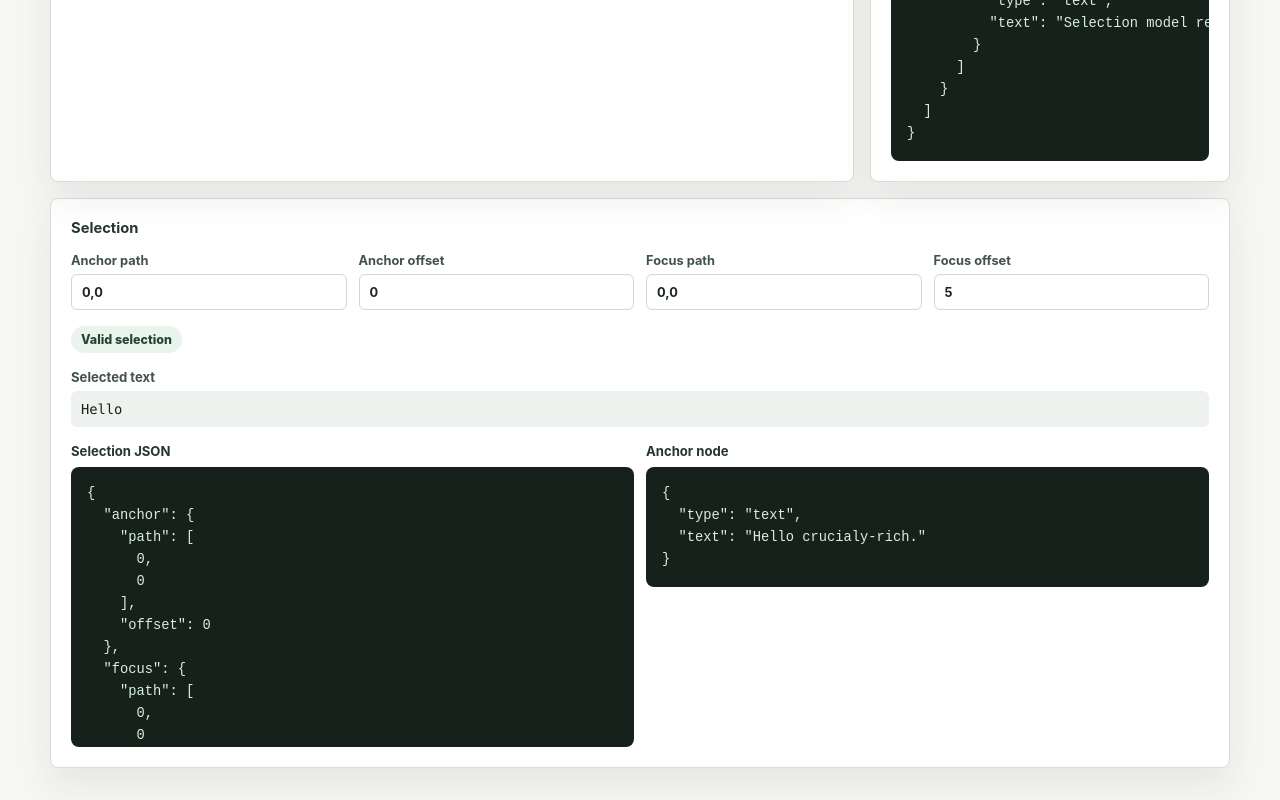
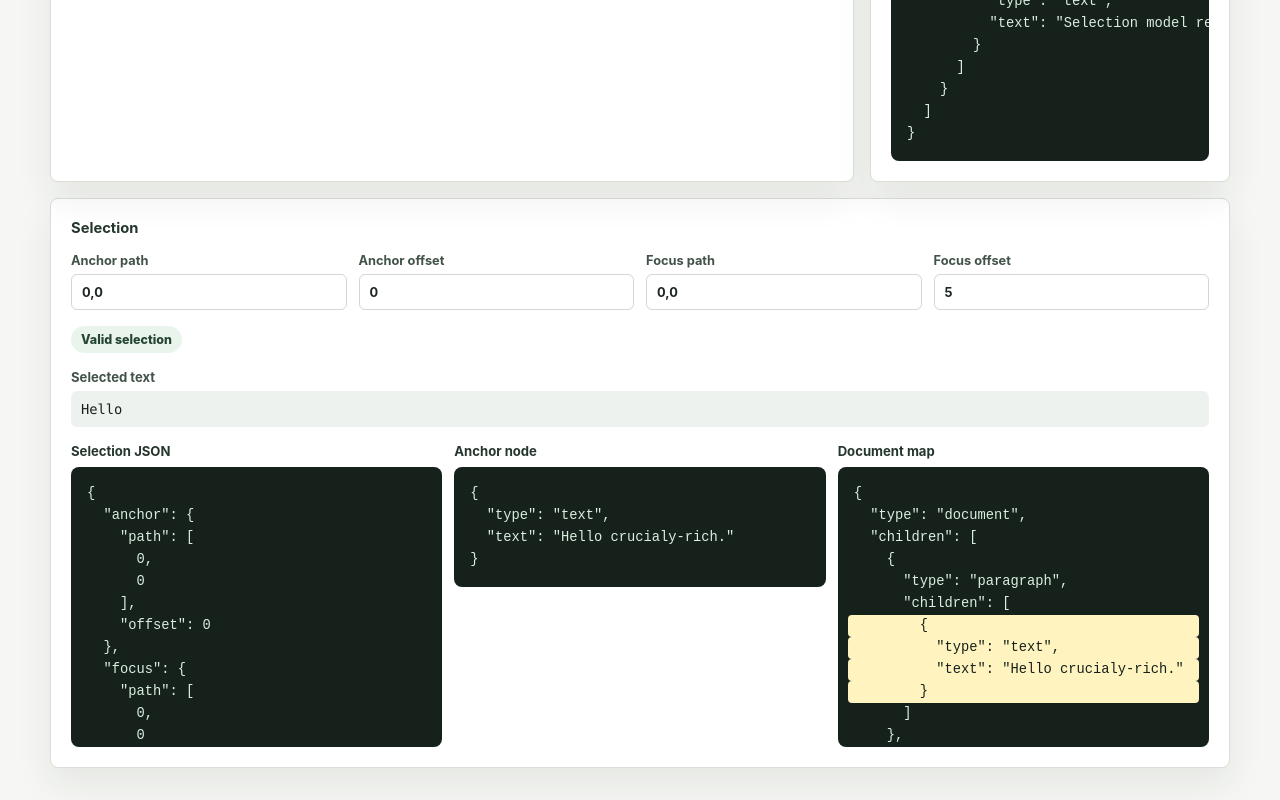
Before and after one commit to QDyanbing/crucialy-rich, a React (Vite) app in the folder apps/demo/: page / in a window 1280 px wide. Shown: the part 626-1426 px from the top of the page. Built offline with nearby package versions, Linux system fonts and the light colour scheme.

Commit message:
feat: highlight selected json node

```diff
--- a/apps/demo/src/main.tsx
+++ b/apps/demo/src/main.tsx
@@ -8,6 +8,7 @@ import {
   normalizeDocument,
   validateDocument,
   type DocumentNode,
+  type Path,
   type Point,
   type RangeSelection,
 } from "@crucialy-rich/core";
@@ -55,6 +56,120 @@ function cloneModelValue(value: unknown): unknown {
 
 function getModelExample(id: ModelExampleId): ModelExample {
   return modelExamples.find((example) => example.id === id) ?? modelExamples[0]!;
+}
+
+interface JsonLine {
+  key: string;
+  path?: Path;
+  text: string;
+}
+
+function isSamePath(left: Path, right: Path): boolean {
+  return (
+    left.length === right.length && left.every((part, index) => part === right[index])
+  );
+}
+
+function createDocumentJsonLines(document: DocumentNode): JsonLine[] {
+  const lines: JsonLine[] = [
+    { key: "document-open", path: [], text: "{" },
+    { key: "document-type", path: [], text: '  "type": "document",' },
+    { key: "document-children-open", path: [], text: '  "children": [' },
+  ];
+
+  document.children.forEach((block, blockIndex) => {
+    const blockPath = [blockIndex];
+    const blockSuffix = blockIndex === document.children.length - 1 ? "" : ",";
+
+    lines.push(
+      { key: `block-${blockIndex}-open`, path: blockPath, text: "    {" },
+      {
+        key: `block-${blockIndex}-type`,
+        path: blockPath,
+        text: '      "type": "paragraph",',
+      },
+      {
+        key: `block-${blockIndex}-children-open`,
+        path: blockPath,
+        text: '      "children": [',
+      },
+    );
+
+    block.children.forEach((node, textIndex) => {
+      const textPath = [blockIndex, textIndex];
+      const textSuffix = textIndex === block.children.length - 1 ? "" : ",";
+
+      lines.push(
+        {
+          key: `text-${blockIndex}-${textIndex}-open`,
+          path: textPath,
+          text: "        {",
+        },
+        {
+          key: `text-${blockIndex}-${textIndex}-type`,
+          path: textPath,
+          text: '          "type": "text",',
+        },
+        {
+          key: `text-${blockIndex}-${textIndex}-value`,
+          path: textPath,
+          text: `          "text": ${JSON.stringify(node.text)}`,
+        },
+        {
+          key: `text-${blockIndex}-${textIndex}-close`,
+          path: textPath,
+          text: `        }${textSuffix}`,
+        },
+      );
+    });
+
+    lines.push(
+      {
+        key: `block-${blockIndex}-children-close`,
+        path: blockPath,
+        text: "      ]",
+      },
+      {
+        key: `block-${blockIndex}-close`,
+        path: blockPath,
+        text: `    }${blockSuffix}`,
+      },
+    );
+  });
+
+  lines.push(
+    { key: "document-children-close", path: [], text: "  ]" },
+    { key: "document-close", path: [], text: "}" },
+  );
+
+  return lines;
+}
+
+interface DocumentJsonMapProps {
+  document: DocumentNode;
+  selectedPath: Path;
+}
+
+function DocumentJsonMap({ document, selectedPath }: DocumentJsonMapProps) {
+  return (
+    <pre aria-label="Document JSON selection map">
+      {createDocumentJsonLines(document).map((line) => {
+        const selected = line.path ? isSamePath(line.path, selectedPath) : false;
+
+        return (
+          <span
+            key={line.key}
+            aria-label={selected ? "Highlighted document node" : undefined}
+            className="json-line"
+            data-selected={selected ? "true" : "false"}
+          >
+            {line.text}
+            {"\n"}
+          </span>
+        );
+      })}
+    </pre>
+  );
 }
 
 function parsePath(value: string): number[] {
@@ -158,6 +273,10 @@ function SelectionDebugger({ document }: SelectionDebuggerProps) {
           <pre aria-label="Selected node">
             {JSON.stringify(anchorNode ?? null, null, 2)}
           </pre>
+        </div>
+        <div>
+          <h3>Document map</h3>
+          <DocumentJsonMap document={document} selectedPath={selection.anchor.path} />
         </div>
       </div>
     </section>
--- a/apps/demo/src/styles.css
+++ b/apps/demo/src/styles.css
@@ -282,12 +282,24 @@ input {
 
 .debug-stack {
   display: grid;
-  grid-template-columns: repeat(2, minmax(0, 1fr));
+  grid-template-columns: repeat(3, minmax(0, 1fr));
   gap: 12px;
 }
 
 .debug-stack pre {
   max-height: 280px;
+}
+
+.json-line {
+  display: block;
+}
+
+.json-line[data-selected="true"] {
+  margin: 0 -6px;
+  border-radius: 4px;
+  background: #fff3bf;
+  color: #17211b;
+  padding: 0 6px;
 }
 
 @media (max-width: 760px) {
```
